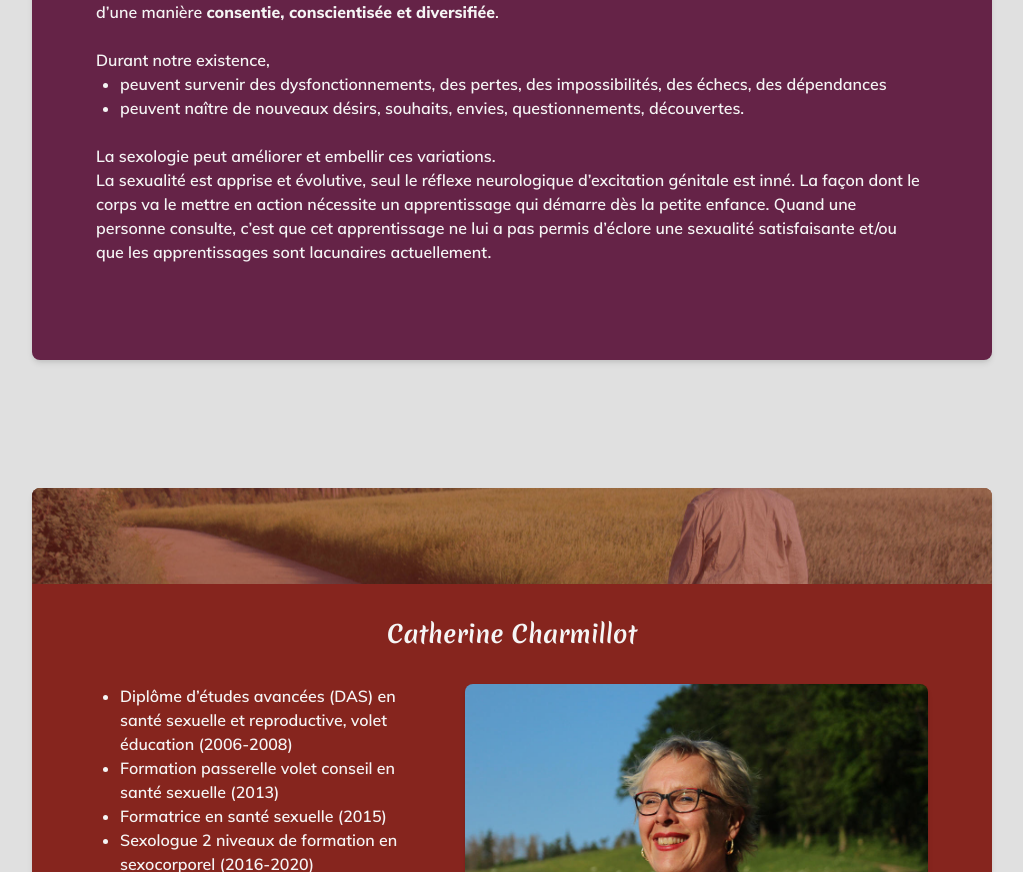
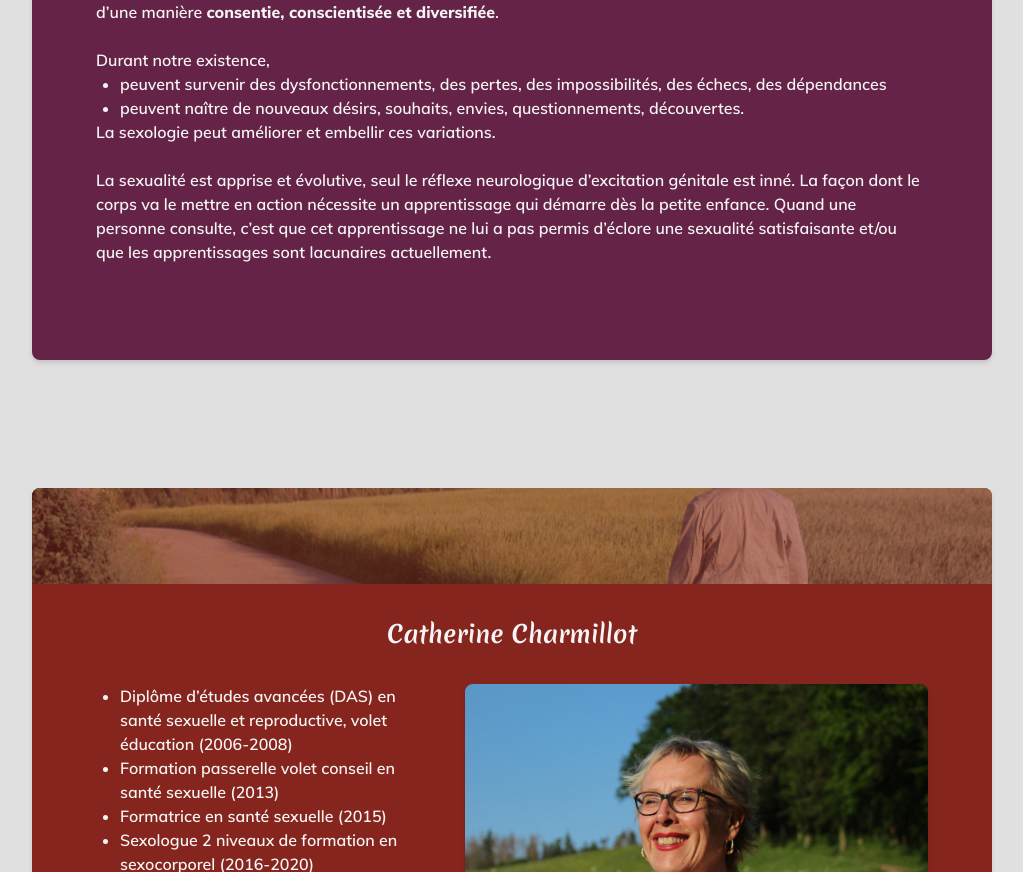
Before and after one commit to winktim/charmillot.cxologue.www, a Nuxt app: page / in a window 1280 px wide. Shown: the part 942-1814 px from the top of the page, without its empty margins (128-1151 px from the left). Built offline with nearby package versions, Linux system fonts and the light colour scheme.

Commit message:
Fixed sentence part of paragraph

```diff
--- a/sections/section-a-quoi-sert-la-sexologie.vue
+++ b/sections/section-a-quoi-sert-la-sexologie.vue
@@ -20,7 +20,7 @@
     </p>
     <br />
     <p>Durant notre existence,</p>
-    <ul class="list-disc pl-6 mb-6">
+    <ul class="list-disc pl-6">
       <li>
         peuvent survenir des dysfonctionnements, des pertes, des impossibilités,
         des échecs, des dépendances
@@ -30,9 +30,9 @@
         découvertes.
       </li>
     </ul>
+    <p>La sexologie peut améliorer et embellir ces variations.</p>
+    <br />
     <p>
-      La sexologie peut améliorer et embellir ces variations.
-      <br />
       La sexualité est apprise et évolutive, seul le réflexe neurologique
       d’excitation génitale est inné. La façon dont le corps va le mettre en
       action nécessite un apprentissage qui démarre dès la petite enfance. Quand
```
